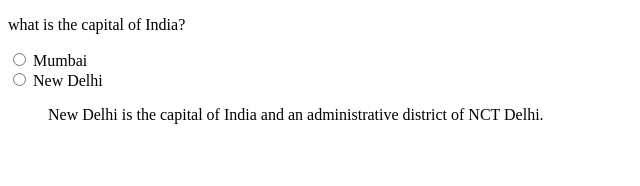
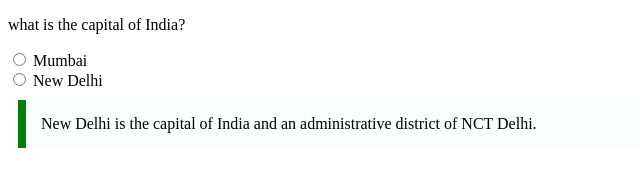
Before and after one commit to acciojob/trivia-meshubhampol, a website: page main.html in a window 1280 px wide. Shown: the whole page, without its empty margins (0-640 px from the left). Drawn offline with Linux system fonts and the light colour scheme.

Commit message:
Update styles.css

```diff
--- a/styles.css
+++ b/styles.css
@@ -1,2 +1,13 @@
 
 /* Your CSS Code here. */
+p {
+  font-weight= bold;
+}
+
+blockquote {
+  max-width: 600px;
+  margin: 10px;
+  padding: 15px;
+  border-left: 8px solid green;
+  background-color: #f8fffe;
+}
```
